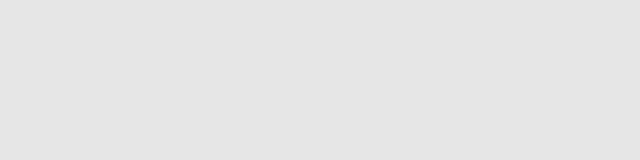
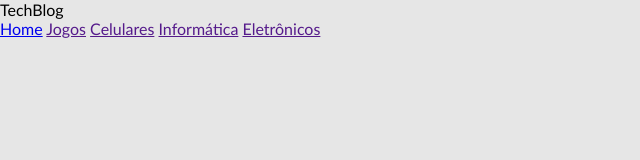
Before and after one commit to oericdacosta/techblog, a plain HTML site: page index.html in a window 1280 px wide. Shown: the whole page, without its empty margins (0-640 px from the left). Drawn offline with Linux system fonts and the light colour scheme.

Commit message:
Create the header

```diff
--- a/index.html
+++ b/index.html
@@ -9,6 +9,17 @@
     <link rel="stylesheet" href="css/style.css">
 </head>
 <body>
-
+    <div id="area-cabecalho">
+        <div id="area-logo">
+            TechBlog
+        </div>
+        <div id="area-menu">
+            <a href="index.html">Home</a>
+            <a href="">Jogos</a>
+            <a href="">Celulares</a>
+            <a href="">Informática</a>
+            <a href="">Eletrônicos</a>
+        </div>
+    </div>
 </body>
 </html>
```
